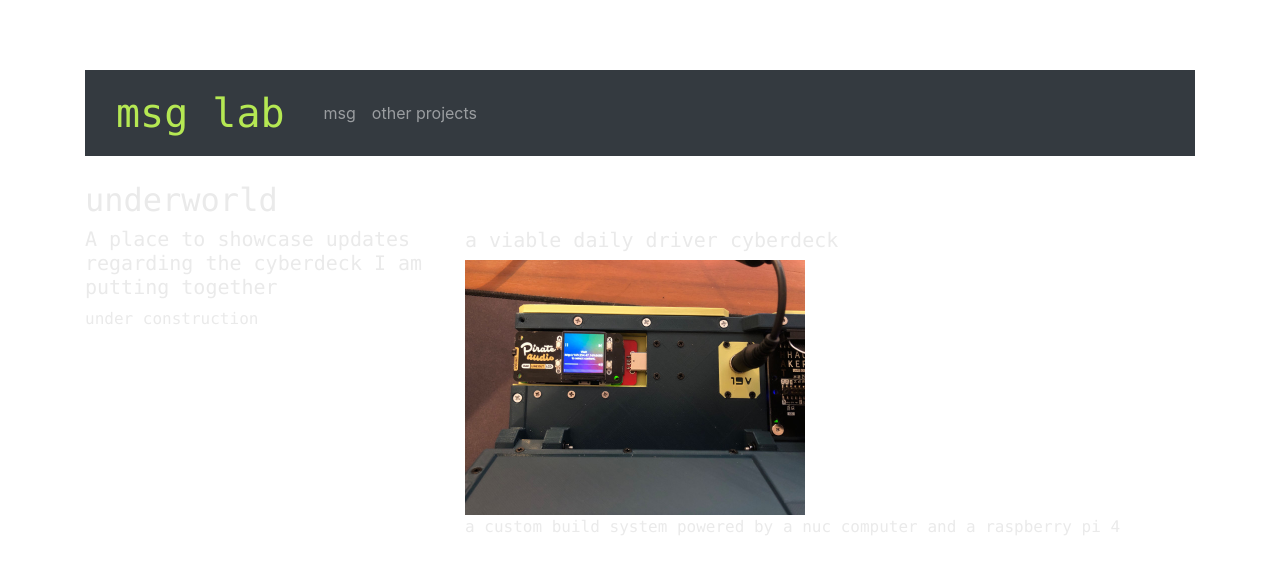
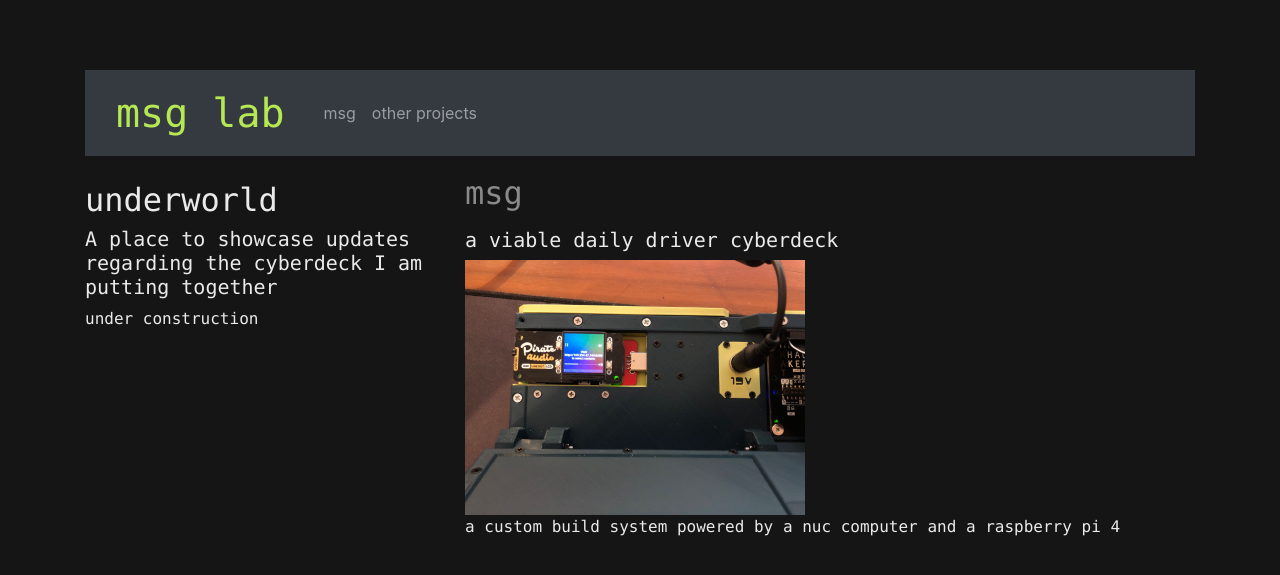
Before and after one commit to msglab/msglab, a Jekyll site: the page index.html, which Jekyll copies as it is, in a window 1280 px wide. Shown: the top 575 px of the page. Built offline with Jekyll 4.4.1, drawn with Linux system fonts in a browser that asks for light colours.

Commit message:
Update index.html

```diff
--- a/index.html
+++ b/index.html
@@ -16,16 +16,12 @@
   <meta name="viewport" content="width=device-width, initial-scale=1">
 
   <link rel="icon" href="/img/tab_logo.png">
- <!--  css to import -->
-  <link href="css/style.css" rel="stylesheet">
 
   <link rel="stylesheet" href="/css/bootstrap.min.css">
-
   <script src="https://ajax.googleapis.com/ajax/libs/jquery/3.5.1/jquery.min.js"></script>
-
   <script src="https://cdnjs.cloudflare.com/ajax/libs/popper.js/1.16.0/umd/popper.min.js"></script>
-
   <script src="js/bootstrap.min.js"></script>
+  <link href="css/style.css" rel="stylesheet">
 
 </head>
  <div class="container">
```
